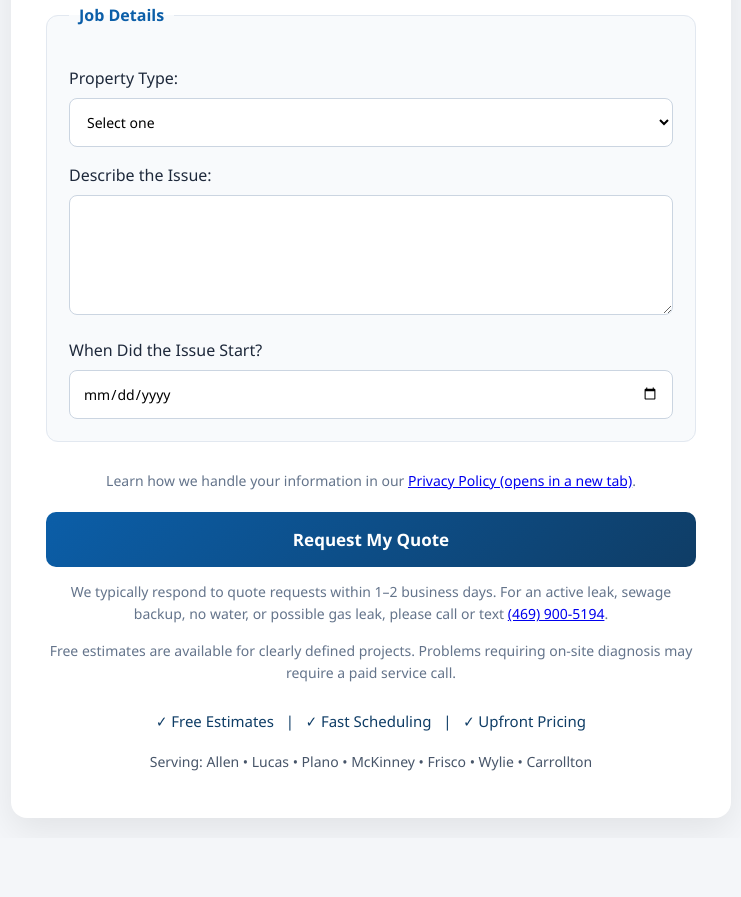
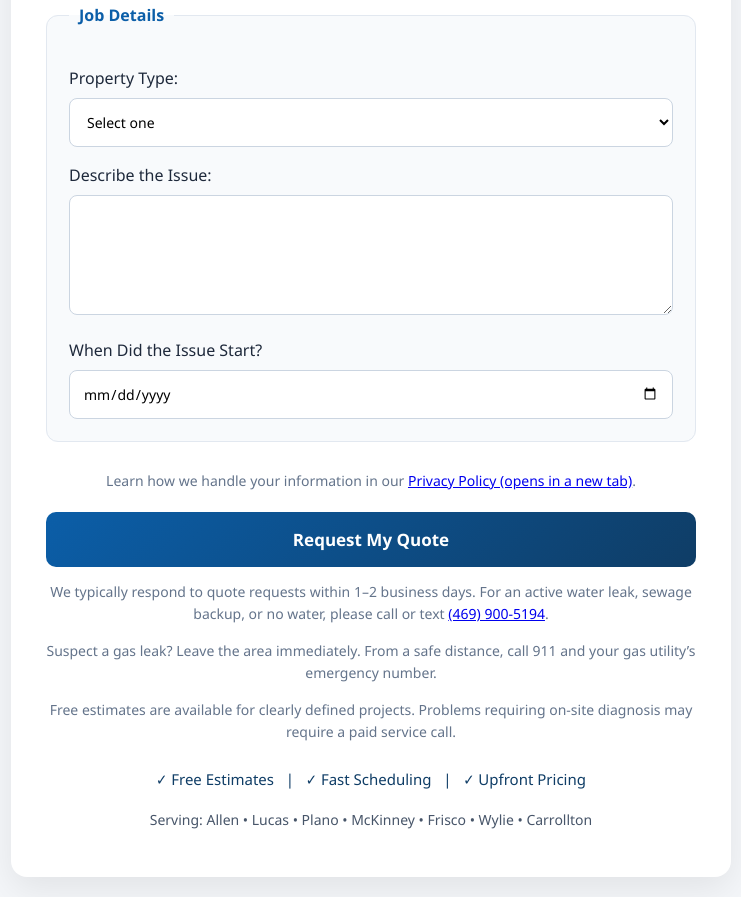
Before and after one commit to johnniesue/A-1APSVC-QUOTE-FORM, a plain HTML site: page index.html in a window 1280 px wide. Shown: the part 1108-2005 px from the top of the page, without its empty margins (269-1010 px from the left). Before the commit the page ends 1946 px from the top, so only its background shows below. Drawn offline with Linux system fonts and the light colour scheme.

Commit message:
Separate gas leak emergency guidance on quote form

```diff
--- a/index.html
+++ b/index.html
@@ -109,8 +109,13 @@
 
       <p class="form-note">
         We typically respond to quote requests within 1–2 business days.
-        For an active leak, sewage backup, no water, or possible gas leak,
+        For an active water leak, sewage backup, or no water,
         please call or text <a href="tel:+14699005194">(469) 900-5194</a>.
+      </p>
+
+      <p class="form-note">
+        Suspect a gas leak? Leave the area immediately. From a safe distance,
+        call 911 and your gas utility’s emergency number.
       </p>
 
       <p class="form-note">
```
